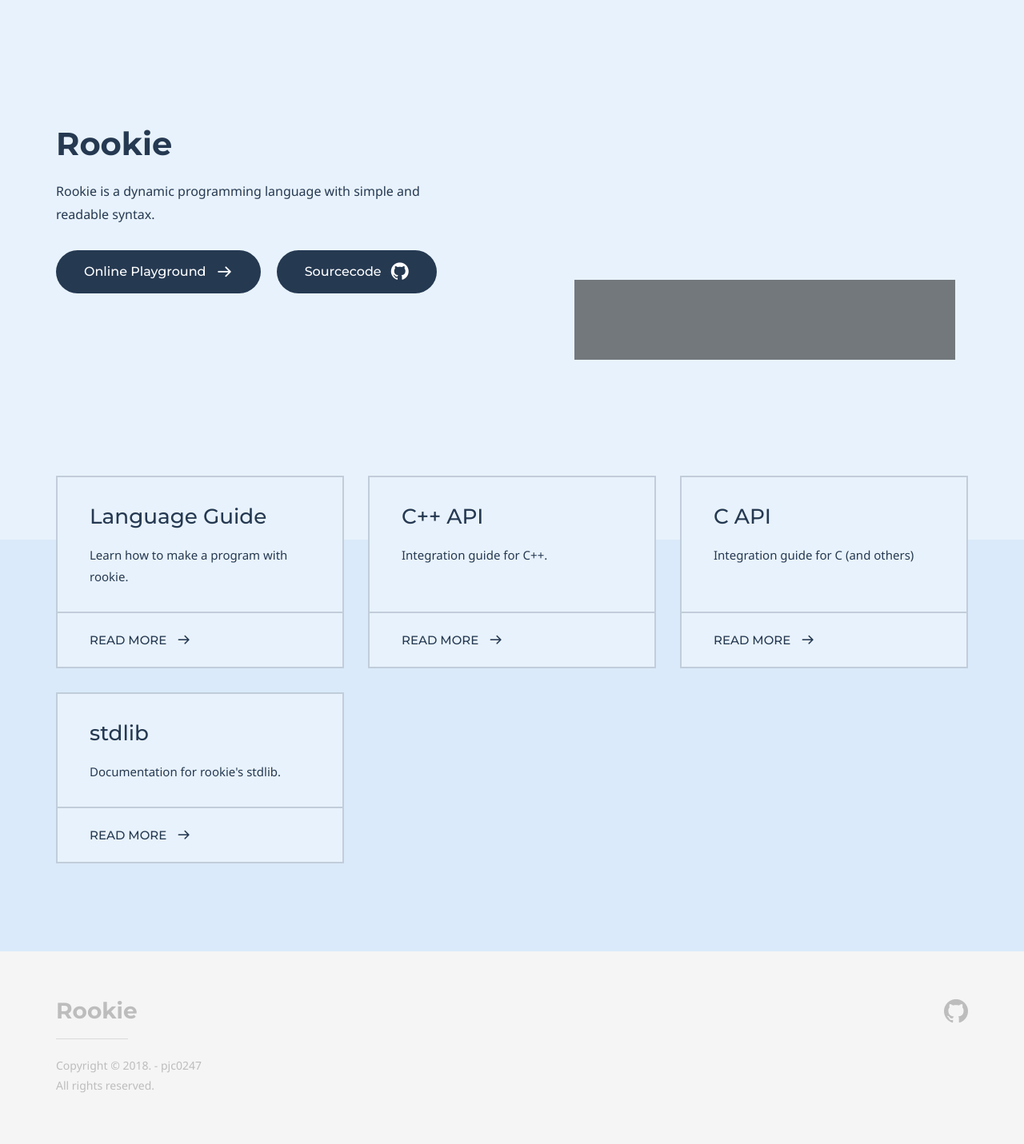
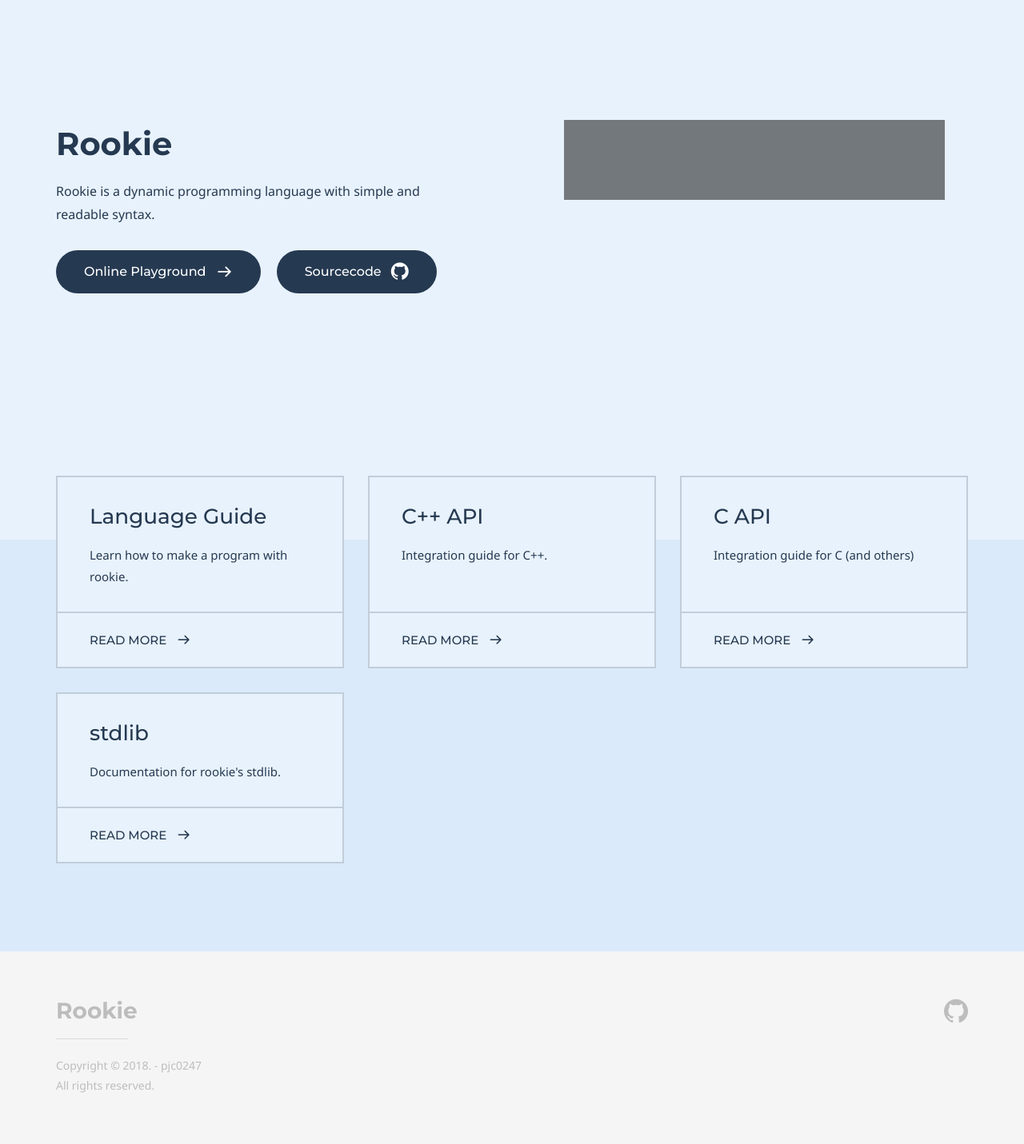
Before and after one commit to rookielang/rookielang.github.io, a Jekyll site: the page built from index.md, in a window 1280 px wide. Shown: the whole page at 80% size. Built offline with Jekyll 4.4.1, drawn with Linux system fonts in a browser that asks for light colours; some web fonts are replaced.

Commit message:
Update homepage.html

```diff
--- a/doks-theme/_layouts/homepage.html
+++ b/doks-theme/_layouts/homepage.html
@@ -12,13 +12,11 @@
                 height: 300px;
 			}
 			#output {
-                position: absolute;
-
                 width: 476px;
                 height: 100px;
 
-                top: calc(350px);
-                left: 56.1vw;
+				bottom: 0px;
+				left: 43px;
 
                 background-color: rgba(0,0,0, 0.5);
 
@@ -63,8 +61,9 @@
 					</div><!-- /.col -->
 
 					<div id="playground">
-						<div id="editor"></div>
-						<div id="output">
+						<div id="editor">
+							<div id="output">
+							</div>
 						</div>
 					</div>
 
```
